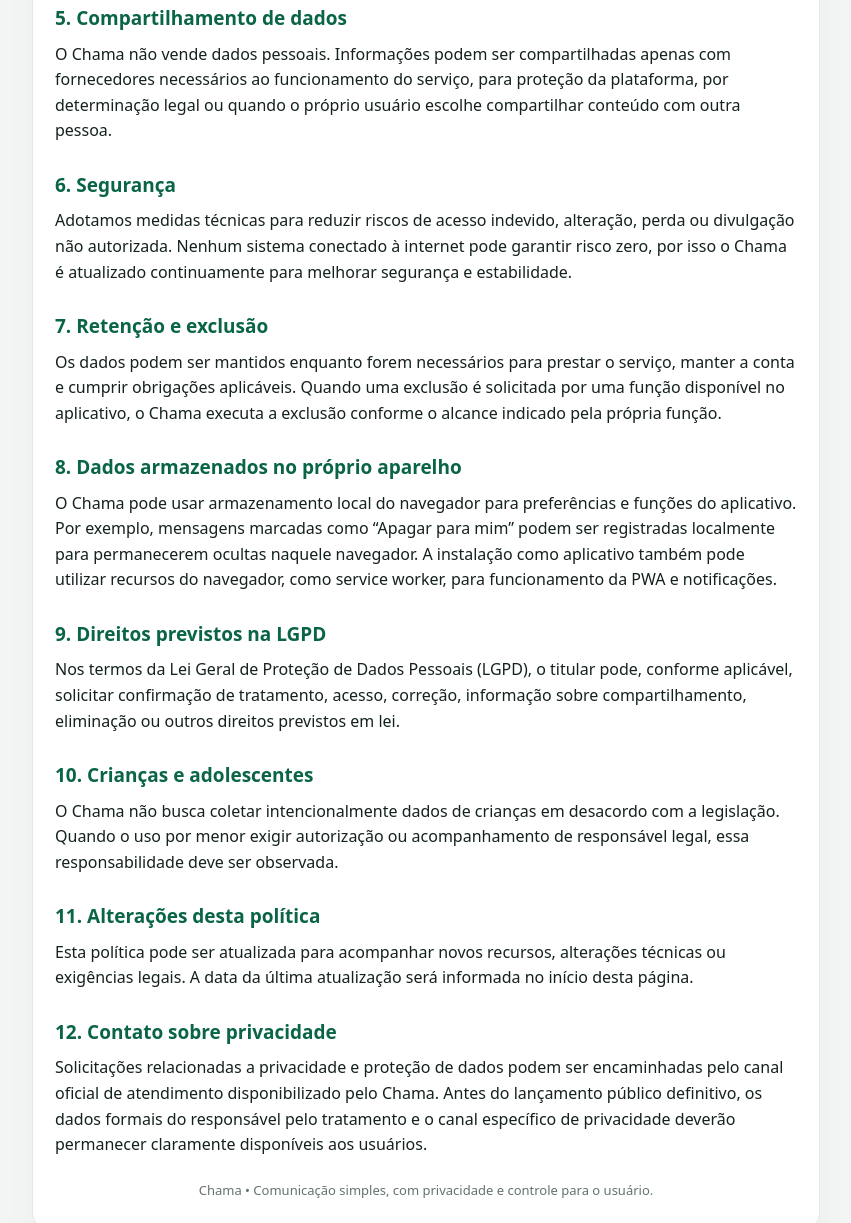
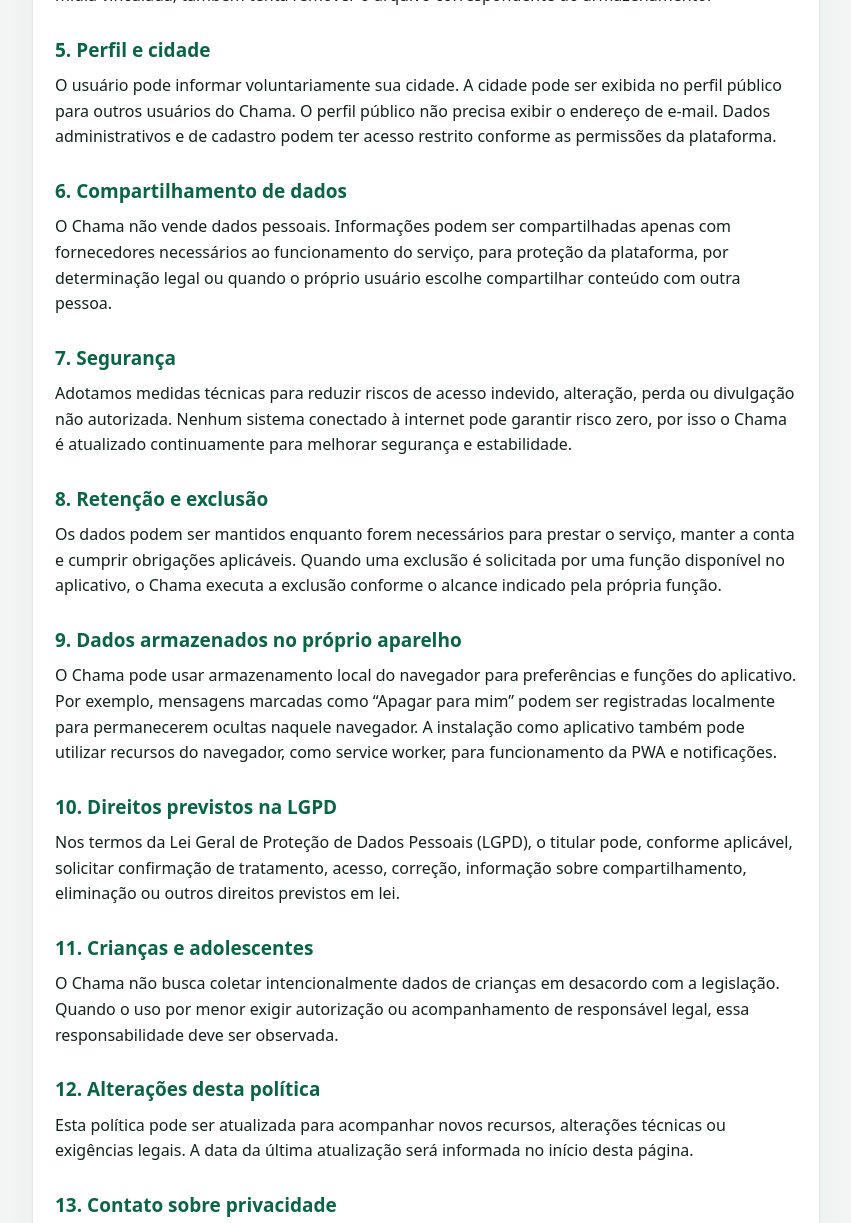
Before and after one commit to afiliado9591-create/chama, a plain HTML site: page politica-de-privacidade.html in a window 1280 px wide. Shown: the part 1284-2507 px from the top of the page, without its empty margins (214-1065 px from the left). Drawn offline with Linux system fonts and the light colour scheme.

Commit message:
Atualiza política para perfil com cidade

```diff
--- a/politica-de-privacidade.html
+++ b/politica-de-privacidade.html
@@ -44,6 +44,7 @@
       <p>Conforme os recursos utilizados, o Chama pode tratar:</p>
       <ul>
         <li>dados de cadastro, como nome e endereço de e-mail;</li>
+        <li>a cidade informada voluntariamente pelo usuário para exibição no perfil público;</li>
         <li>identificador interno da conta e informações necessárias para autenticação;</li>
         <li>mensagens de texto e informações da conversa, como remetente, destinatário e horário;</li>
         <li>áudios, imagens e vídeos enviados voluntariamente pelo usuário;</li>
@@ -52,7 +53,7 @@
       </ul>
 
       <h2>2. Para que usamos esses dados</h2>
-      <p>Os dados são usados para permitir login, cadastro, conversas, envio e recebimento de mídia, notificações, proteção contra abuso, manutenção do serviço, solução de falhas e cumprimento de obrigações legais quando aplicável.</p>
+      <p>Os dados são usados para permitir login, cadastro, conversas, envio e recebimento de mídia, perfis, notificações, proteção contra abuso, manutenção do serviço, solução de falhas e cumprimento de obrigações legais quando aplicável.</p>
 
       <h2>3. Onde os dados são processados</h2>
       <p>O Chama utiliza serviços de infraestrutura e tecnologia, incluindo serviços do Firebase para autenticação e banco de dados e serviços da Cloudflare para hospedagem, entrega do aplicativo e armazenamento de mídia. Esses fornecedores podem processar dados estritamente para prestar os serviços contratados.</p>
@@ -61,28 +62,31 @@
       <p>Mensagens e mídias enviadas pelo usuário ficam associadas à conversa para que possam ser exibidas aos participantes. O Chama procura limitar a coleta ao que é necessário para a função de comunicação.</p>
       <p>Quando disponível, a opção <strong>“Apagar para mim”</strong> remove a exibição da mensagem somente naquele navegador ou aparelho. A opção <strong>“Apagar para todos”</strong>, disponível para mensagens enviadas pelo próprio usuário, solicita a exclusão da mensagem compartilhada e, quando houver mídia vinculada, também tenta remover o arquivo correspondente do armazenamento.</p>
 
-      <h2>5. Compartilhamento de dados</h2>
+      <h2>5. Perfil e cidade</h2>
+      <p>O usuário pode informar voluntariamente sua cidade. A cidade pode ser exibida no perfil público para outros usuários do Chama. O perfil público não precisa exibir o endereço de e-mail. Dados administrativos e de cadastro podem ter acesso restrito conforme as permissões da plataforma.</p>
+
+      <h2>6. Compartilhamento de dados</h2>
       <p>O Chama não vende dados pessoais. Informações podem ser compartilhadas apenas com fornecedores necessários ao funcionamento do serviço, para proteção da plataforma, por determinação legal ou quando o próprio usuário escolhe compartilhar conteúdo com outra pessoa.</p>
 
-      <h2>6. Segurança</h2>
+      <h2>7. Segurança</h2>
       <p>Adotamos medidas técnicas para reduzir riscos de acesso indevido, alteração, perda ou divulgação não autorizada. Nenhum sistema conectado à internet pode garantir risco zero, por isso o Chama é atualizado continuamente para melhorar segurança e estabilidade.</p>
 
-      <h2>7. Retenção e exclusão</h2>
+      <h2>8. Retenção e exclusão</h2>
       <p>Os dados podem ser mantidos enquanto forem necessários para prestar o serviço, manter a conta e cumprir obrigações aplicáveis. Quando uma exclusão é solicitada por uma função disponível no aplicativo, o Chama executa a exclusão conforme o alcance indicado pela própria função.</p>
 
-      <h2>8. Dados armazenados no próprio aparelho</h2>
+      <h2>9. Dados armazenados no próprio aparelho</h2>
       <p>O Chama pode usar armazenamento local do navegador para preferências e funções do aplicativo. Por exemplo, mensagens marcadas como “Apagar para mim” podem ser registradas localmente para permanecerem ocultas naquele navegador. A instalação como aplicativo também pode utilizar recursos do navegador, como service worker, para funcionamento da PWA e notificações.</p>
 
-      <h2>9. Direitos previstos na LGPD</h2>
+      <h2>10. Direitos previstos na LGPD</h2>
       <p>Nos termos da Lei Geral de Proteção de Dados Pessoais (LGPD), o titular pode, conforme aplicável, solicitar confirmação de tratamento, acesso, correção, informação sobre compartilhamento, eliminação ou outros direitos previstos em lei.</p>
 
-      <h2>10. Crianças e adolescentes</h2>
+      <h2>11. Crianças e adolescentes</h2>
       <p>O Chama não busca coletar intencionalmente dados de crianças em desacordo com a legislação. Quando o uso por menor exigir autorização ou acompanhamento de responsável legal, essa responsabilidade deve ser observada.</p>
 
-      <h2>11. Alterações desta política</h2>
+      <h2>12. Alterações desta política</h2>
       <p>Esta política pode ser atualizada para acompanhar novos recursos, alterações técnicas ou exigências legais. A data da última atualização será informada no início desta página.</p>
 
-      <h2>12. Contato sobre privacidade</h2>
+      <h2>13. Contato sobre privacidade</h2>
       <p>Solicitações relacionadas a privacidade e proteção de dados podem ser encaminhadas pelo canal oficial de atendimento disponibilizado pelo Chama. Antes do lançamento público definitivo, os dados formais do responsável pelo tratamento e o canal específico de privacidade deverão permanecer claramente disponíveis aos usuários.</p>
 
       <p class="footer">Chama • Comunicação simples, com privacidade e controle para o usuário.</p>
```
